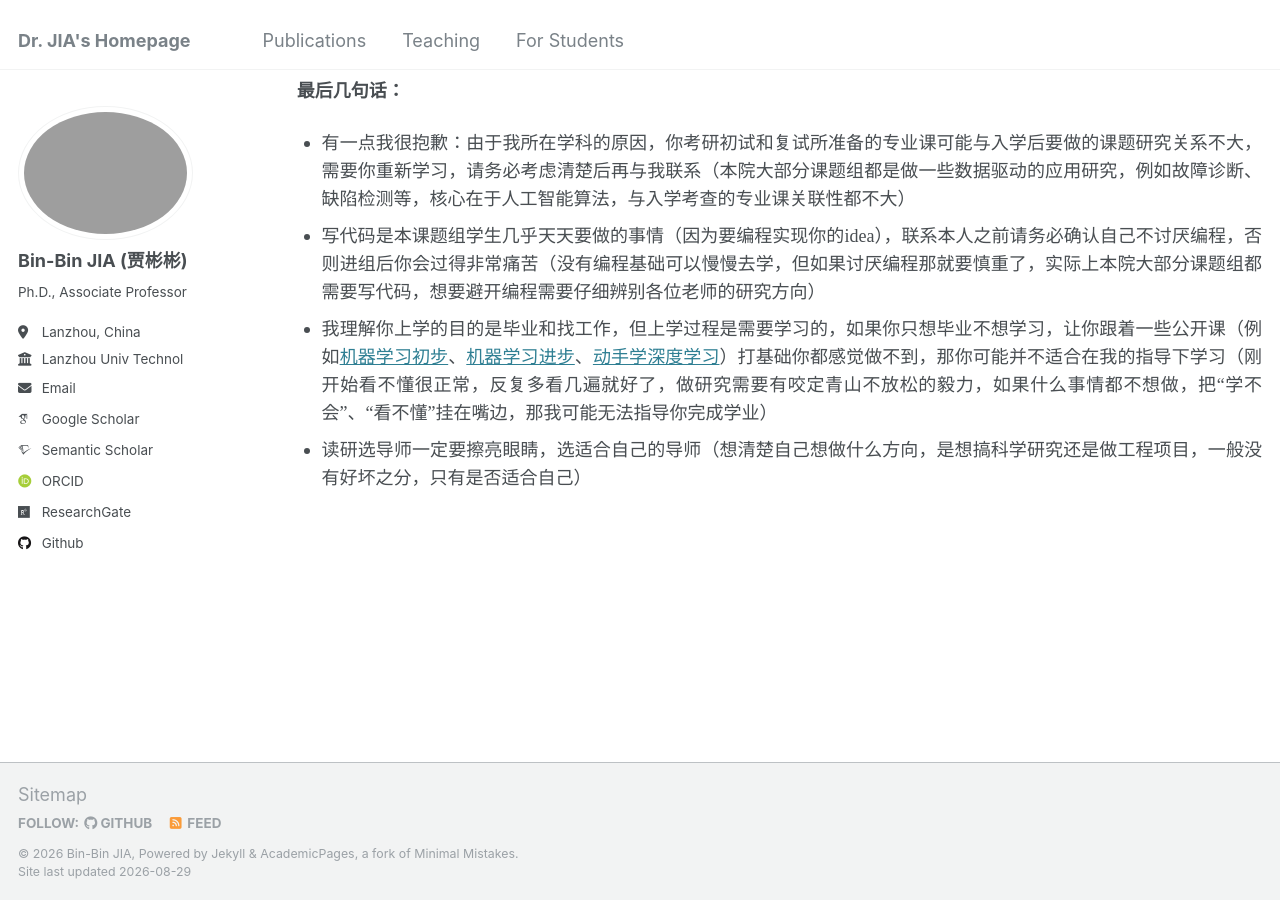
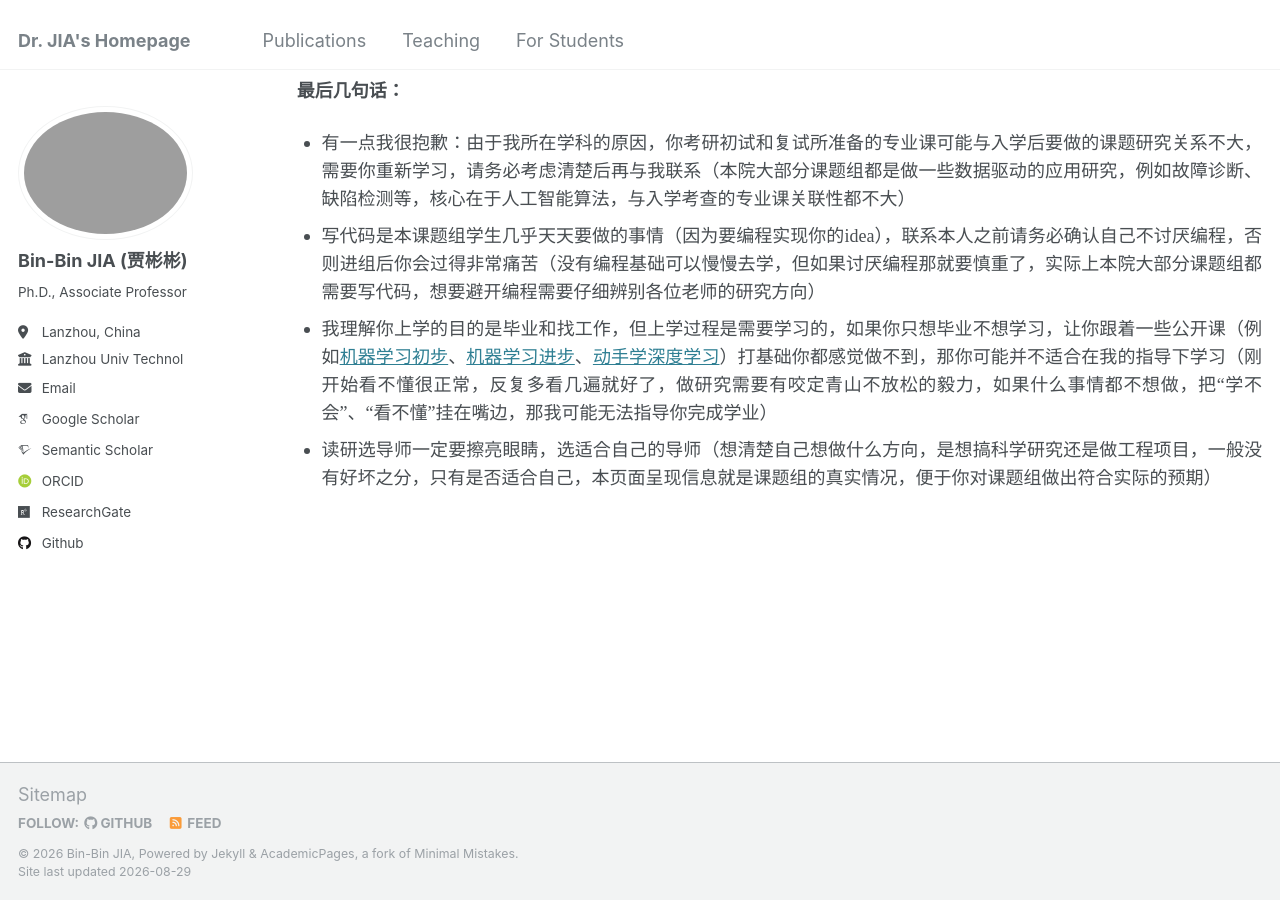
Before and after one commit to jiabinbin-ai/jiabinbin-ai.github.io, a Jekyll site: the page built from _pages/For-Students.html, in a window 1280 px wide and 900 px high, scrolled down 2480 px. Built offline with Jekyll 4.4.1, drawn with Linux system fonts in a browser that asks for light colours; some web fonts are replaced.

Commit message:
Update For-Students.html

```diff
--- a/_pages/For-Students.html
+++ b/_pages/For-Students.html
@@ -172,5 +172,5 @@ author_profile: true
 	<span lang="en-us"><font face="Times New Roman">我理解你上学的目的是毕业和找工作，但上学过程是需要学习的，如果你只想毕业不想学习，让你跟着一些公开课（例如<a href="https://www.xuetangx.com/course/nju0802bt/">机器学习初步</a>、<a href="https://www.xuetangx.com/course/nju08021014500">机器学习进步</a>、<a href="https://space.bilibili.com/1567748478/lists/358497?type=series">动手学深度学习</a>）打基础你都感觉做不到，那你可能并不适合在我的指导下学习（刚开始看不懂很正常，反复多看几遍就好了，做研究需要有咬定青山不放松的毅力，如果什么事情都不想做，把“学不会”、“看不懂”挂在嘴边，那我可能无法指导你完成学业）</font></span></li>
 	<li>
 	<p align="justify" style="line-height: 150%; margin-top:8px; margin-bottom:0">
-	<span lang="en-us"><font face="Times New Roman">读研选导师一定要擦亮眼睛，选适合自己的导师（想清楚自己想做什么方向，是想搞科学研究还是做工程项目，一般没有好坏之分，只有是否适合自己）</font></span></li>
+	<span lang="en-us"><font face="Times New Roman">读研选导师一定要擦亮眼睛，选适合自己的导师（想清楚自己想做什么方向，是想搞科学研究还是做工程项目，一般没有好坏之分，只有是否适合自己，本页面呈现信息就是课题组的真实情况，便于你对课题组做出符合实际的预期）</font></span></li>
 </ul>
```
